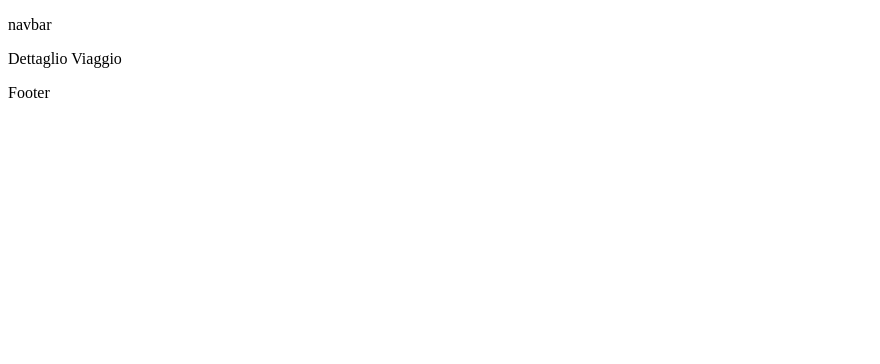
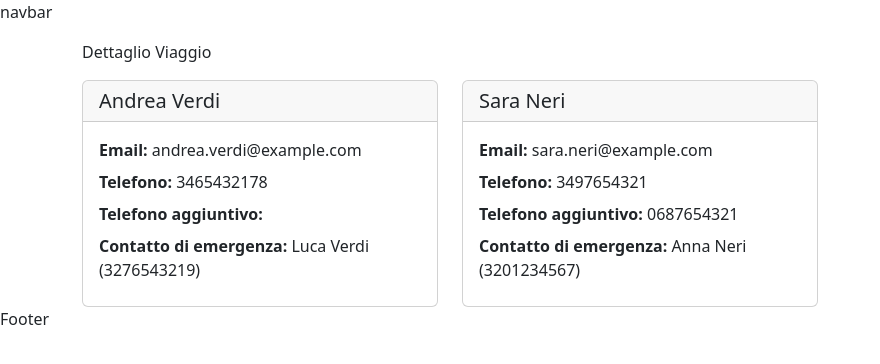
Before and after one commit to alessiotegoni/sac-project, a React (Vite) app: page /trip/1 in a window 1280 px wide. Shown: the top 364 px of the page, without its empty margins (0-880 px from the left). Built offline with nearby package versions, Linux system fonts and the light colour scheme.

Commit message:
ADD user component and user list in trip detail page

```diff
--- a/src/App.jsx
+++ b/src/App.jsx
@@ -3,6 +3,7 @@ import { BrowserRouter, Route, Routes } from 'react-router';
 import DefaultLayout from './layouts/DefaultLayout';
 import HomePage from './pages/HomePage';
 import TripDetail from './pages/TripDetail';
+import 'bootstrap/dist/css/bootstrap.min.css';
 
 function App() {
     return (
--- a/src/components/User.jsx
+++ b/src/components/User.jsx
@@ -1,7 +1,30 @@
-export default function User() {
+export default function User({ partecipante }) {
+    console.log(partecipante);
+
     return (
-        <>
-            <p>Componente Utente</p>
-        </>
+        <div className="card h-100">
+            <div className="card-header">
+                <h5 className="card-title mb-0">
+                    {partecipante.nome} {partecipante.cognome}
+                </h5>
+            </div>
+            <div className="card-body">
+                <div className="mb-2">
+                    <strong>Email:</strong> {partecipante.email}
+                </div>
+                <div className="mb-2">
+                    <strong>Telefono:</strong> {partecipante.cellulare}
+                </div>
+                <div className="mb-2">
+                    <strong>Telefono aggiuntivo:</strong>{' '}
+                    {partecipante.telefonoAggiuntivo}
+                </div>
+                <div className="mb-2">
+                    <strong>Contatto di emergenza:</strong>{' '}
+                    {partecipante.contattoEmergenza.nome} (
+                    {partecipante.contattoEmergenza.telefono})
+                </div>
+            </div>
+        </div>
     );
 }
--- a/src/data/data.js
+++ b/src/data/data.js
@@ -65,4 +65,4 @@ const viaggi = [
     },
 ];
 
-module.exports = viaggi;
+export default viaggi;
--- a/src/layouts/DefaultLayout.jsx
+++ b/src/layouts/DefaultLayout.jsx
@@ -6,7 +6,9 @@ export default function DefaultLayout() {
     return (
         <>
             <Navbar />
-            <Outlet></Outlet>
+            <main className="container">
+                <Outlet></Outlet>
+            </main>
             <Footer />
         </>
     );
--- a/src/pages/TripDetail.jsx
+++ b/src/pages/TripDetail.jsx
@@ -1,7 +1,24 @@
+import { useParams } from 'react-router';
+import viaggi from '../data/data';
+import User from '../components/User';
+
 export default function TripDetail() {
+    const { id } = useParams();
+    console.log(viaggi[id].partecipanti);
+
     return (
         <>
             <p>Dettaglio Viaggio</p>
+            <div className="row row-cols-1 row-cols-md-2 row-cols-lg-3 g-4">
+                {viaggi[id].partecipanti.map((partecipante) => {
+                    console.log(partecipante);
+                    return (
+                        <div key={partecipante.id} className="col">
+                            <User partecipante={partecipante} />
+                        </div>
+                    );
+                })}
+            </div>
         </>
     );
 }
```
